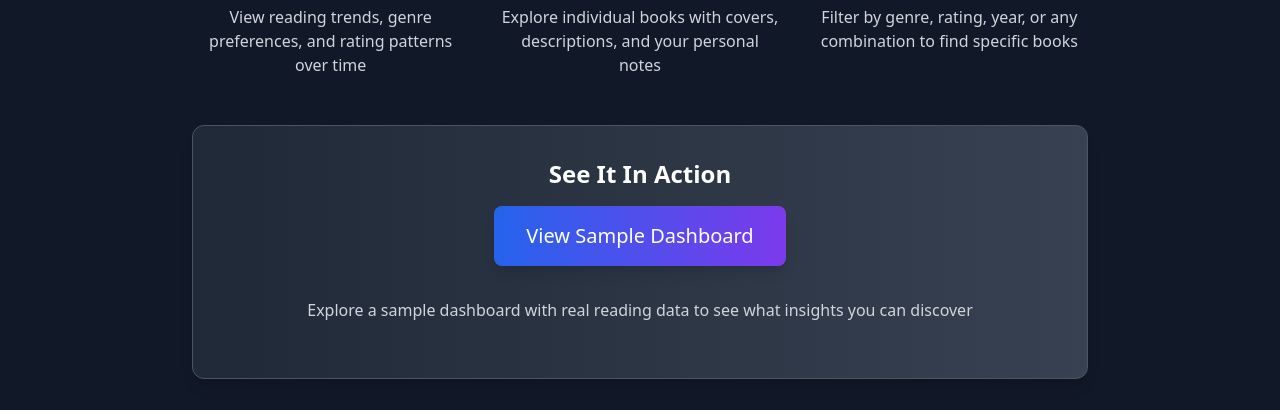
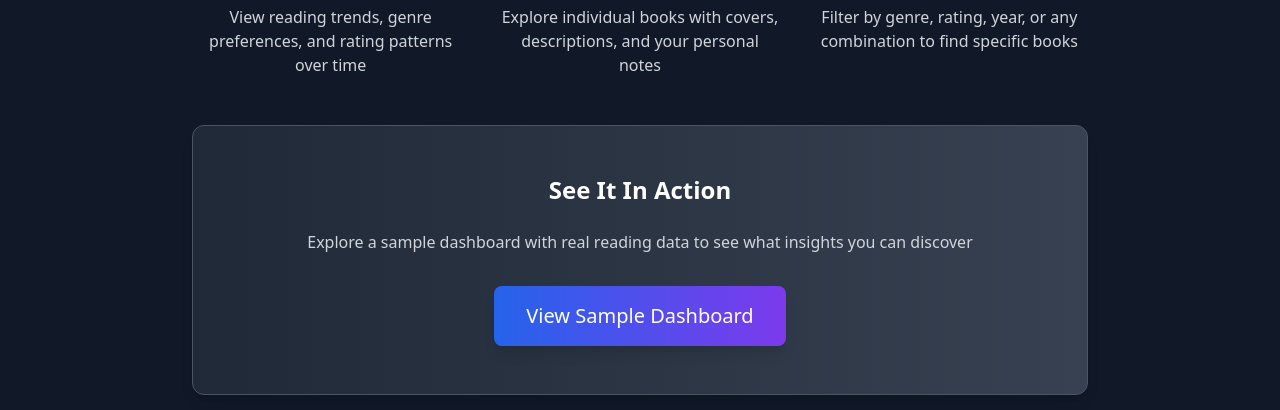
Before and after one commit to CarsonDavis/goodreads_stats, a plain HTML site: page dashboard/index.html in a window 1280 px wide. Shown: the part 383-793 px from the top of the page. Drawn offline with nearby package versions, Linux system fonts and the light colour scheme.

Commit message:
improve spacing on index page

```diff
--- a/dashboard/index.html
+++ b/dashboard/index.html
@@ -114,16 +114,15 @@
 
                 <!-- Sample Dashboard Link -->
                 <div
-                    class="bg-gradient-to-r from-gray-800 to-gray-700 rounded-xl shadow-lg p-8 mb-8 text-center border border-gray-600">
-                    <!-- <div class="text-4xl mb-4">🌟</div> -->
-                    <h3 class="text-2xl font-semibold text-white mb-4">See It In Action</h3>
+                    class="bg-gradient-to-r from-gray-800 to-gray-700 rounded-xl shadow-lg p-12 mb-8 text-center border border-gray-600">
+                    <h3 class="text-2xl font-semibold text-white mb-6">See It In Action</h3>
+                    <p class="text-gray-300 mb-8">
+                        Explore a sample dashboard with real reading data to see what insights you can discover
+                    </p>
                     <a href="dashboard?uuid=759f8950-6946-4101-9c16-2aafc54d672d"
-                        class="inline-flex items-center bg-gradient-to-r from-blue-600 to-purple-600 text-white px-8 py-4 rounded-lg font-medium hover:from-blue-700 hover:to-purple-700 transition-all duration-300 shadow-lg hover:shadow-xl transform hover:-translate-y-1 mb-8 text-xl">
+                        class="inline-flex items-center bg-gradient-to-r from-blue-600 to-purple-600 text-white px-8 py-4 rounded-lg font-medium hover:from-blue-700 hover:to-purple-700 transition-all duration-300 shadow-lg hover:shadow-xl transform hover:-translate-y-1 text-xl">
                         View Sample Dashboard
                     </a>
-                    <p class="text-gray-300 mb-6">
-                        Explore a sample dashboard with real reading data to see what insights you can discover
-                    </p>
                 </div>
 
                 <!-- Upload Section -->
```
